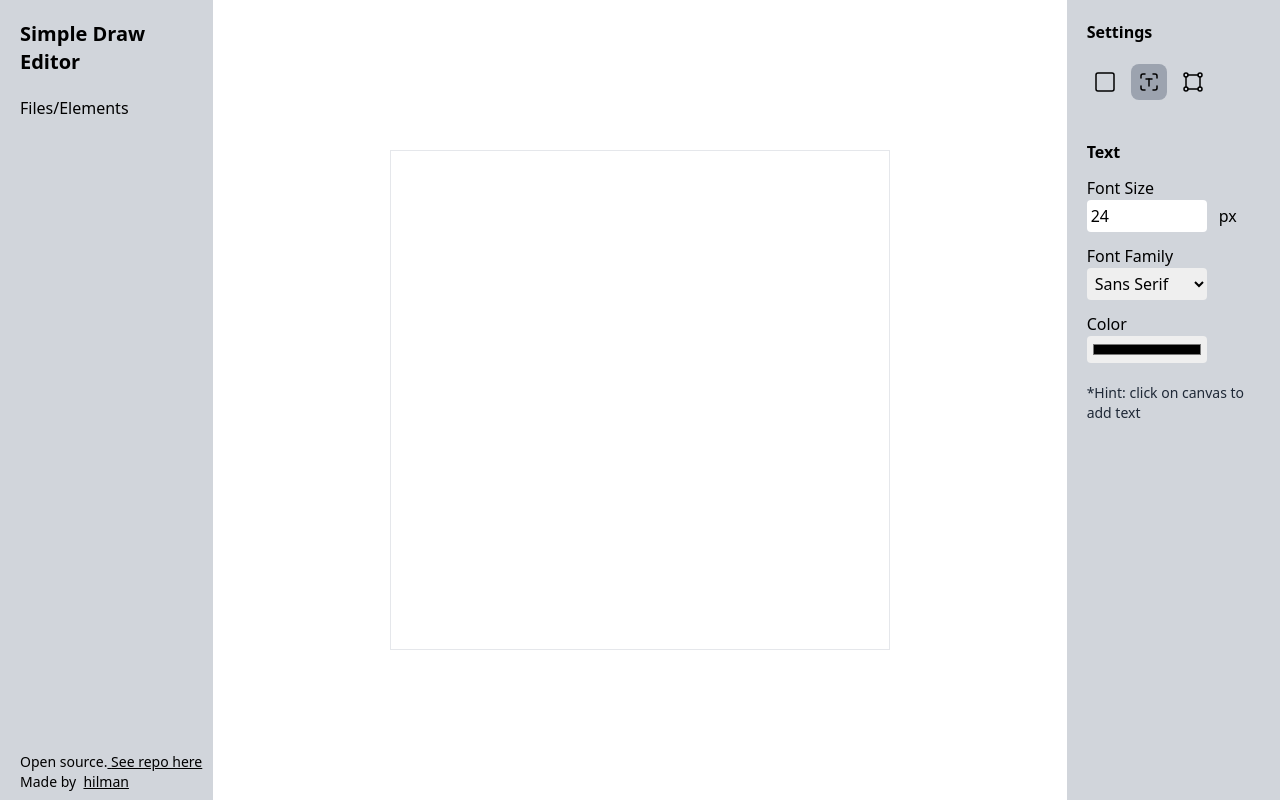
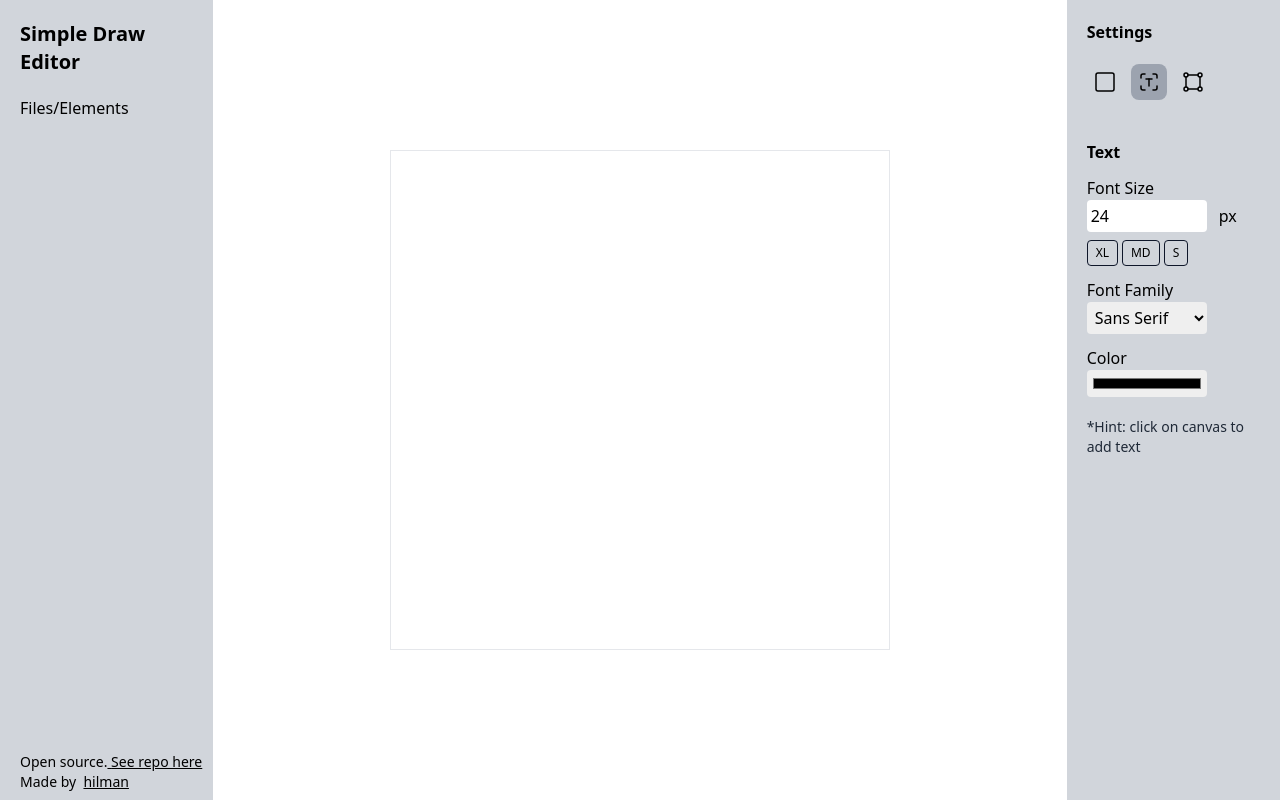
Before and after one commit to hilmanski/simple-draw-editor, a React (Create React App) app: page / in a window 1280 px wide. Both pictures are taken after a click on the element 1148 px from the left and 82 px from the top of the page. Built offline with nearby package versions, Linux system fonts and the light colour scheme.

Commit message:
add quick fontsize btn

```diff
--- a/public/index.html
+++ b/public/index.html
@@ -7,8 +7,7 @@
         <meta name="theme-color" content="#000000" />
         <meta
             name="description"
-      content="Web site created using create-react-app"
-    />
+            content="Web site created using create-react-app" />
         <link rel="apple-touch-icon" href="%PUBLIC_URL%/logo192.png" />
         <!--
       manifest.json provides metadata used when your web app is installed on a
@@ -24,7 +23,7 @@
       work correctly both with client-side routing and a non-root public URL.
       Learn how to configure a non-root public URL by running `npm run build`.
     -->
-    <title>React App</title>
+        <title>Simple Draw Editor</title>
     </head>
     <body>
         <noscript>You need to enable JavaScript to run this app.</noscript>
@@ -38,6 +37,5 @@
 
       To begin the development, run `npm start` or `yarn start`.
       To create a production bundle, use `npm run build` or `yarn build`.
-    -->
-  </body>
+    --></body>
 </html>
--- a/src/components/ToolSetting/BackgroundSetting.tsx
+++ b/src/components/ToolSetting/BackgroundSetting.tsx
@@ -29,7 +29,7 @@ export default function BackgroundSetting() {
                 <input
                     type="number"
                     id="width"
-                    className="w-[70px] ml-4 mr-2"
+                    className="w-[70px] ml-4 p-1 mr-2"
                     value={width}
                     onChange={updateWidth}
                 />{' '}
--- a/src/components/ToolSetting/TextSetting.tsx
+++ b/src/components/ToolSetting/TextSetting.tsx
@@ -10,9 +10,9 @@ export default function TextSetting() {
     const [fontFamily, setFontFamily] = useState<string>('sans-serif')
     const [color, setColor] = useState<string>('#000000')
 
-    const updateFontSize = (e: React.ChangeEvent<HTMLInputElement>) => {
-        setFontSize(parseInt(e.target.value))
-        updateElement('fontSize', parseInt(e.target.value))
+    const updateFontSize = (newFontSize: number) => {
+        setFontSize(newFontSize)
+        updateElement('fontSize', newFontSize)
     }
 
     const updateFontFamily = (e: React.ChangeEvent<HTMLSelectElement>) => {
@@ -69,9 +69,29 @@ export default function TextSetting() {
                     id="fontSize"
                     className="mr-2 p-1 rounded w-[120px]"
                     value={fontSize}
-                    onChange={updateFontSize}
+                    onChange={(e) => updateFontSize(parseInt(e.target.value))}
                 />{' '}
                 px
+            </div>
+
+            <div className="mt-2 flex space-x-1 text-xs">
+                <span
+                    onClick={() => updateFontSize(35)}
+                    className="py-1 px-2 rounded border-slate-900 border cursor-pointer">
+                    XL
+                </span>
+
+                <span
+                    onClick={() => updateFontSize(24)}
+                    className="py-1 px-2 rounded border-slate-900 border cursor-pointer">
+                    MD
+                </span>
+
+                <span
+                    onClick={() => updateFontSize(20)}
+                    className="py-1 px-2 rounded border-slate-900 border cursor-pointer">
+                    S
+                </span>
             </div>
 
             <div>
```
Lines whose indentation alone changed are shown as unchanged.
